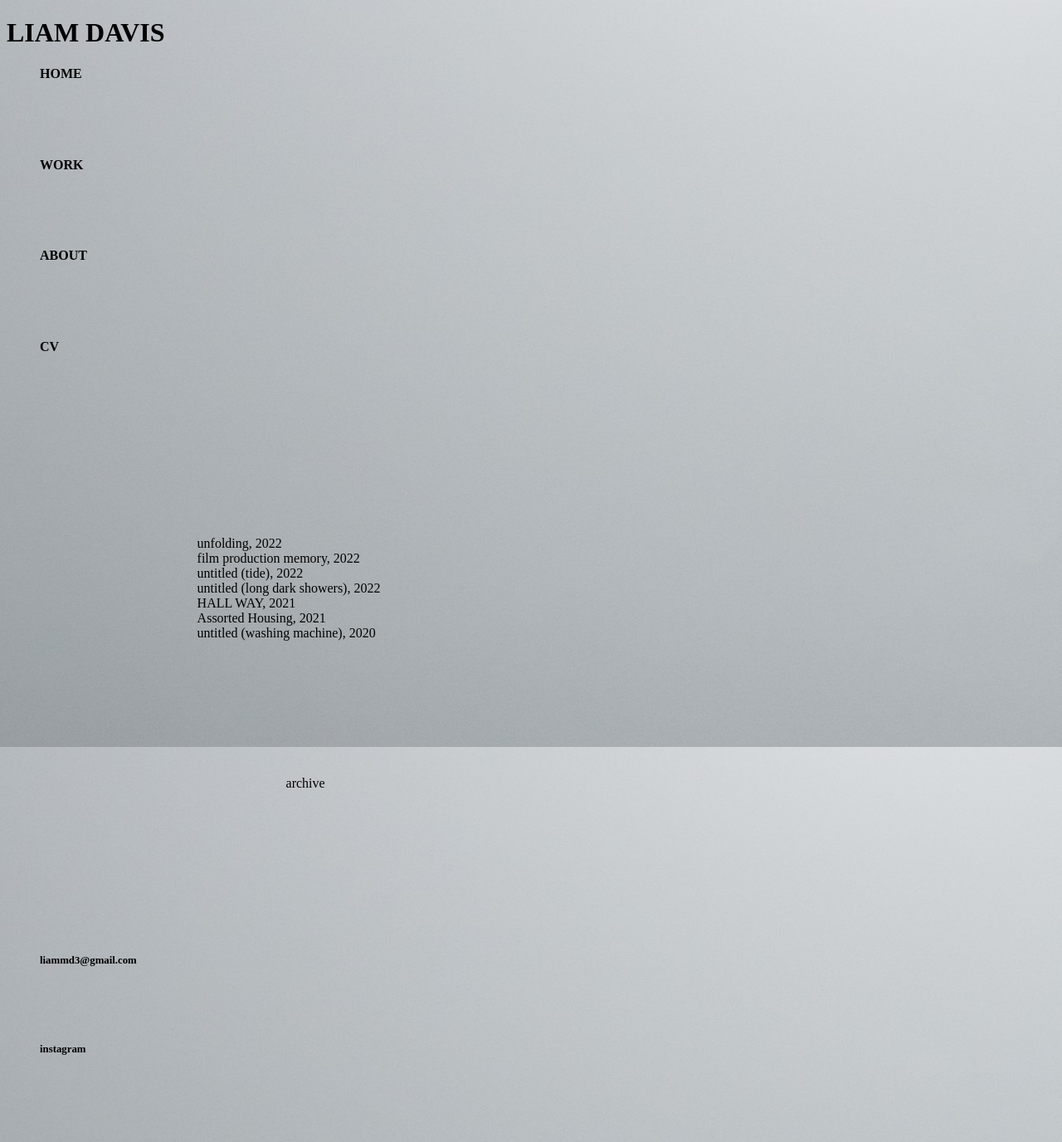
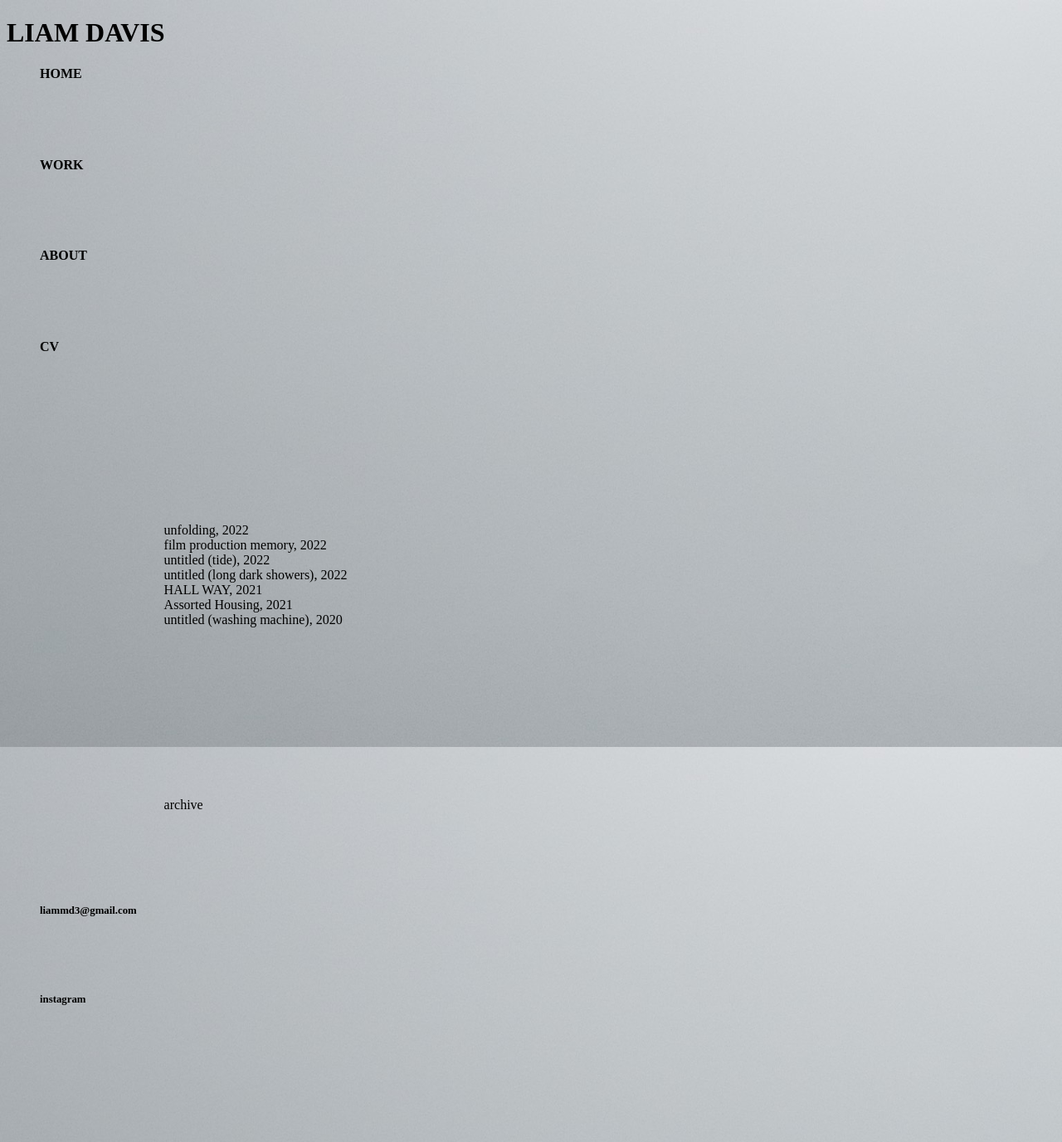
Before and after one commit to liammdavis/liammdavis.github.io, a Jekyll site: the page built from work/index.html, in a window 1280 px wide. Shown: the whole page at 83% size. Built offline with Jekyll 4.4.1, drawn with Linux system fonts in a browser that asks for light colours.

Commit message:
Update main.css

```diff
--- a/css/main.css
+++ b/css/main.css
@@ -44,7 +44,7 @@
     font-size: .8em;
 }
 
-.work, .other {
+.piece, .other {
     padding: 7.5%;
     margin-left: 7.5%;
     list-style: none;
```
